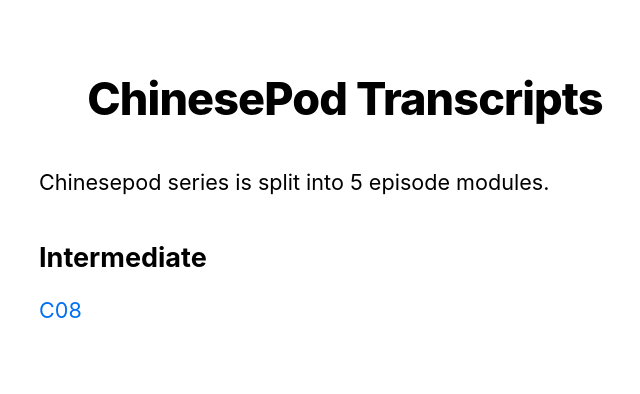
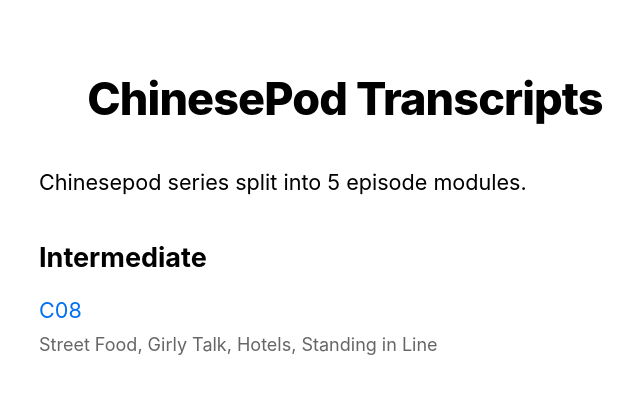
Before and after one commit to overtoo/chinese-pod, a Next.js app: page / in a window 1280 px wide. Shown: the top 394 px of the page, without its empty margins (295-935 px from the left). Built offline with nearby package versions, Linux system fonts and the light colour scheme.

Commit message:
cleanup2

```diff
--- a/pages/index.js
+++ b/pages/index.js
@@ -21,16 +21,19 @@
         <title>{siteTitle}</title>
       </Head>
       <section className={utilStyles.headingMd}>
-        <p>Chinesepod series is split into 5 episode modules.</p>
+        <p>Chinesepod series split into 5 episode modules.</p>
       </section>{" "}
       <section className={`${utilStyles.headingMd} ${utilStyles.padding1px}`}>
         <h2 className={utilStyles.headingLg}>Intermediate</h2>
         <ul className={utilStyles.list}>
-          {allPostsData.map(({ id, date, title }) => (
+          {allPostsData.map(({ id, description, title }) => (
             <li className={utilStyles.listItem} key={id}>
               <Link href={`/posts/${id}`}>
                 <a>{title}</a>
               </Link>
+              <br />
+              <small className={utilStyles.lightText}>{description}</small>
+
               <br />
             </li>
           ))}
--- a/posts/C08.md
+++ b/posts/C08.md
@@ -1,5 +1,6 @@
 ---
 title: "C08"
+description: "Street Food, Girly Talk, Hotels, Standing in Line"
 ---
 
 ### Intermediate - Street Food (C0162)
```
